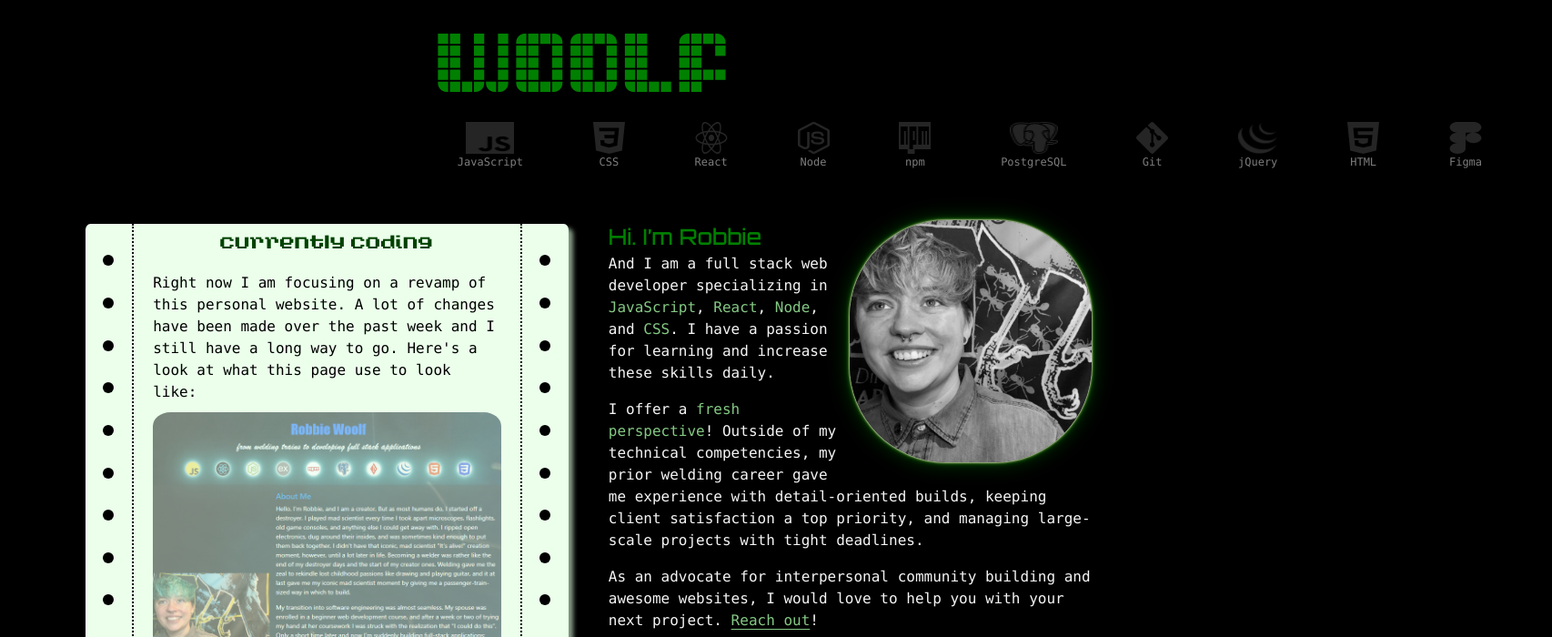
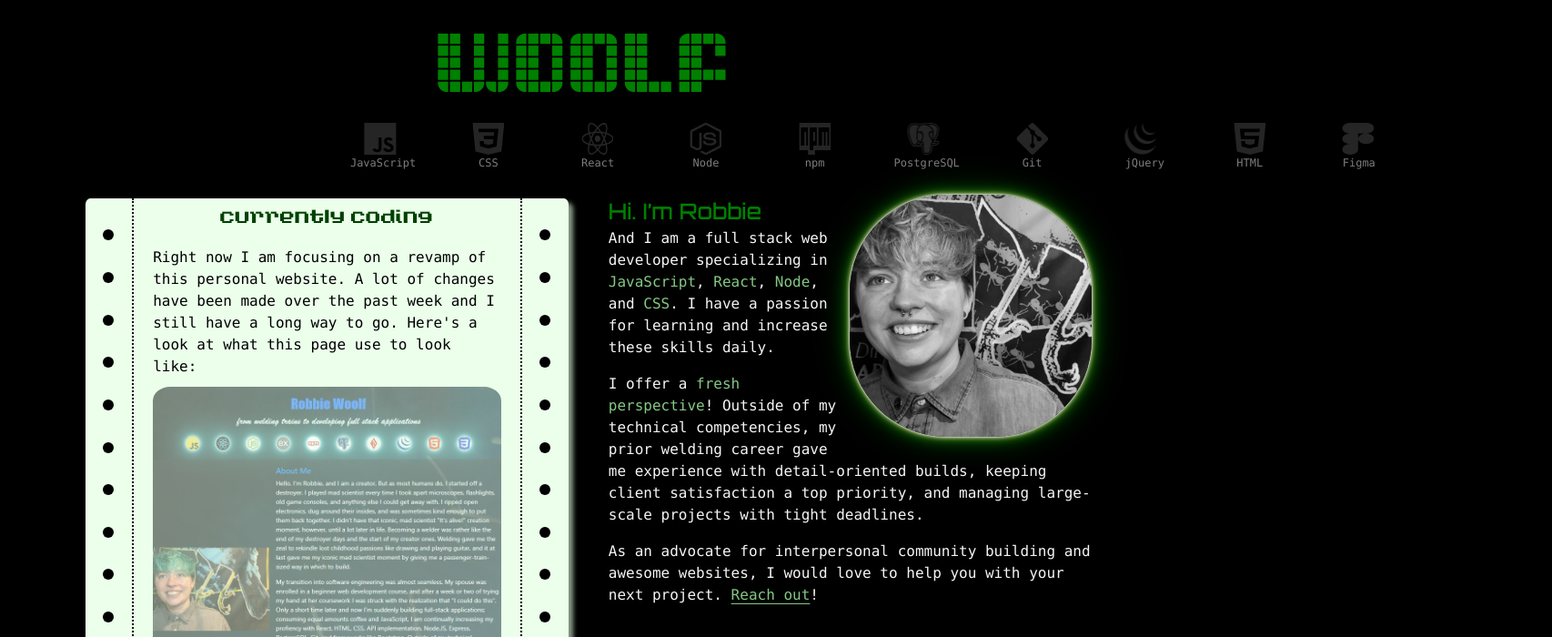
Before and after one commit to robbiemwoolf/website, a React (Create React App) app: page / in a window 1280 px wide. Shown: the top 700 px of the page at 91% size, 1706 px wide, since content can reach past the window. Built offline with nearby package versions, Linux system fonts and the light colour scheme.

Commit message:
adjusted js and postgresql tech

```diff
--- a/src/technologies/Tech.css
+++ b/src/technologies/Tech.css
@@ -6,25 +6,25 @@
     margin-bottom: 30px;
 }
 
-.tech-logo {
+.size {
     height: 35px;
+    width: 35px;
 }
 
-.adjust {
-    width: 80%;
-    margin-left: 10%;
-}
-
-.row {
+.tech {
     display: block;
     align-content: center;
 }
 
-.small {
-    width: 100%;
+.text {
+    width: 35px;
     text-align: center;
     color: rgb(125, 125, 125);
     font-size: 12px;
+}
+
+.adjust {
+    margin-left: -15px;
 }
 
 @keyframes scroll {
--- a/src/technologies/Tech.js
+++ b/src/technologies/Tech.js
@@ -2,16 +2,16 @@ import './Tech.css';
 
 export default function Train() {
 
-    const js = <div className='row'><img src='images/tech-logos/javascript-logo.png' className='tech-logo adjust' alt='JavaScript' ></img><div className='small'>JavaScript</div></div>
-    const react = <div className='row'><img src='images/tech-logos/react-logo.svg' className='tech-logo' alt='React' ></img><div className='small'>React</div></div>
-    const node = <div className='row'><img src='images/tech-logos/node-logo.svg' className='tech-logo' alt='NodeJS' ></img><div className='small'>Node</div></div>
-    const figma = <div className='row'><img src='images/tech-logos/figma-logo.svg' className='tech-logo' alt='Figma' ></img><div className='small'>Figma</div></div>
-    const npm = <div className='row'><img src='images/tech-logos/npm-logo.svg' className='tech-logo' alt='npm' ></img><div className='small'>npm</div></div>
-    const postgreSQL = <div className='row'><img src='images/tech-logos/postgresql-logo.png' className='tech-logo adjust' alt='PostgreSQL' ></img><div className='small'>PostgreSQL</div></div>
-    const git = <div className='row'><img src='images/tech-logos/git-logo.svg' className='tech-logo' alt='Git' ></img><div className='small'>Git</div></div>
-    const jQuery = <div className='row'><img src='images/tech-logos/jquery-logo.png' className='tech-logo' alt='jQuery' ></img><div className='small'>jQuery</div></div>
-    const HTML = <div className='row'><img src='images/tech-logos/html-logo.svg' className='tech-logo' alt='HTML' ></img><div className='small'>HTML</div></div>
-    const CSS = <div className='row'><img src='images/tech-logos/css-logo.svg' className='tech-logo' alt='CSS' ></img><div className='small'>CSS</div></div>
+    const js = <div className='tech'><img src='images/tech-logos/javascript-logo.png' className='size' alt='JavaScript' ></img><div className='text adjust'>JavaScript</div></div>
+    const react = <div className='tech'><img src='images/tech-logos/react-logo.svg' alt='React' ></img><div className='text'>React</div></div>
+    const node = <div className='tech'><img src='images/tech-logos/node-logo.svg' alt='NodeJS' ></img><div className='text'>Node</div></div>
+    const figma = <div className='tech'><img src='images/tech-logos/figma-logo.svg' alt='Figma' ></img><div className='text'>Figma</div></div>
+    const npm = <div className='tech'><img src='images/tech-logos/npm-logo.svg' alt='npm' ></img><div className='text'>npm</div></div>
+    const postgreSQL = <div className='tech'><img src='images/tech-logos/postgresql-logo.png' className='size' alt='PostgreSQL' ></img><div className='text adjust'>PostgreSQL</div></div>
+    const git = <div className='tech'><img src='images/tech-logos/git-logo.svg' alt='Git' ></img><div className='text'>Git</div></div>
+    const jQuery = <div className='tech'><img src='images/tech-logos/jquery-logo.png' alt='jQuery'></img><div className='text'>jQuery</div></div>
+    const HTML = <div className='tech'><img src='images/tech-logos/html-logo.svg' alt='HTML' ></img><div className='text'>HTML</div></div>
+    const CSS = <div className='tech'><img src='images/tech-logos/css-logo.svg' alt='CSS' ></img><div className='text'>CSS</div></div>
 
 
     return (
```
